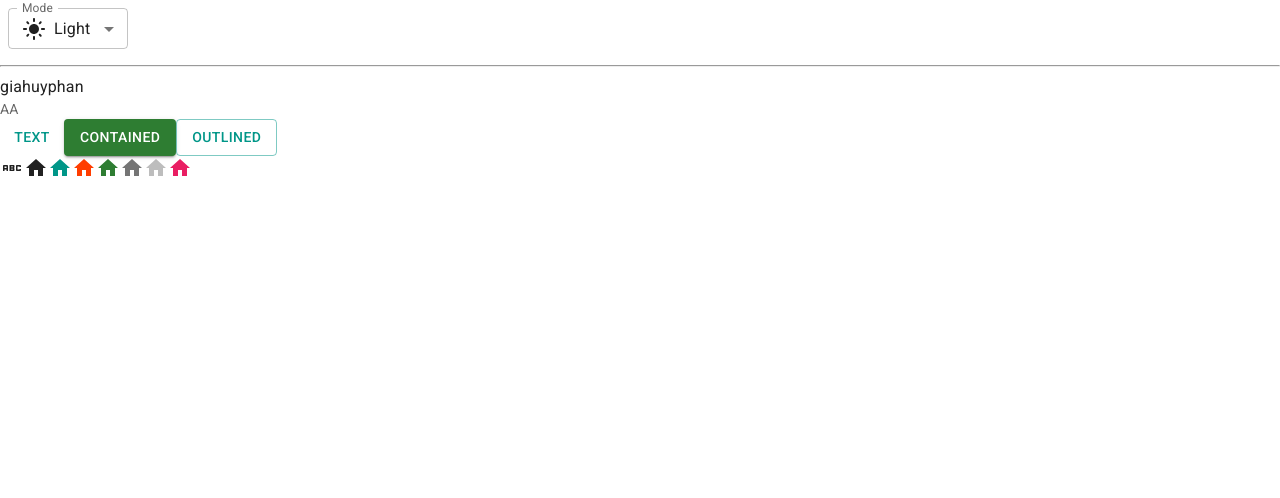
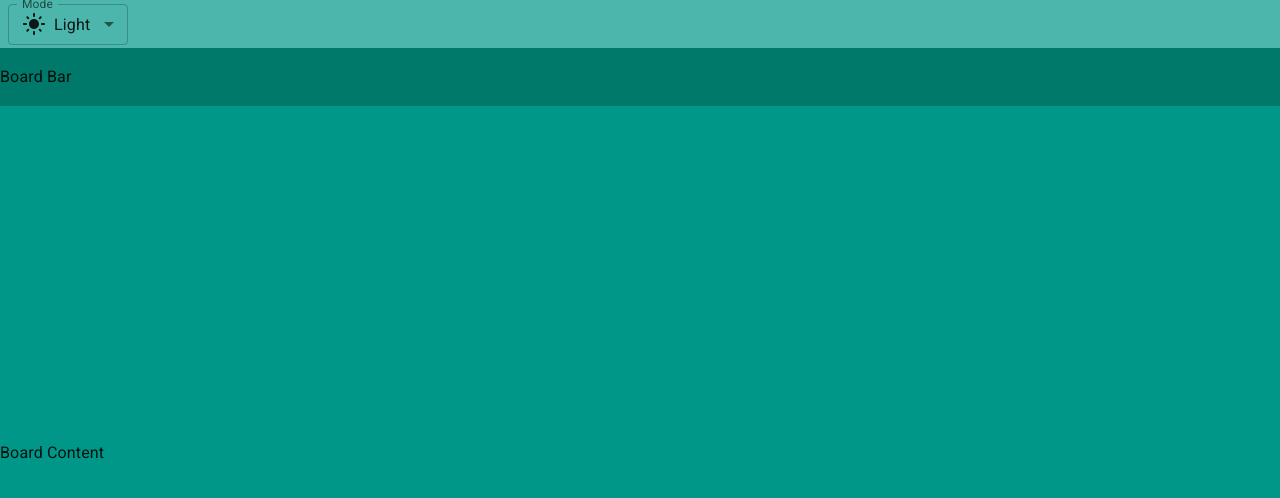
Before and after one commit to huydevpmg/trello-web, a React (Vite) app: page / in a window 1280 px wide. Shown: the top 498 px of the page. Built offline with nearby package versions, Linux system fonts and the light colour scheme.

Commit message:
layout-trello

```diff
--- a/index.html
+++ b/index.html
@@ -4,7 +4,7 @@
     <meta charset="UTF-8" />
     <link rel="icon" type="image/svg+xml" href="/vite.svg" />
     <meta name="viewport" content="width=device-width, initial-scale=1.0" />
-    <title>Vite + React</title>
+    <title>Trello Mern Stack Pro</title>
     <link
       rel="stylesheet"
       href="https://fonts.googleapis.com/css2?family=Roboto:wght@300;400;500;700&display=swap"
--- a/src/App.jsx
+++ b/src/App.jsx
@@ -1,10 +1,3 @@
-import * as React from 'react'
-import Button from '@mui/material/Button'
-import AbcIcon from '@mui/icons-material/Abc'
-import HomeIcon from '@mui/icons-material/Home'
-import { pink } from '@mui/material/colors'
-import Typography from '@mui/material/Typography'
-import useMediaQuery from '@mui/material/useMediaQuery'
 import { useColorScheme } from '@mui/material/styles'
 import InputLabel from '@mui/material/InputLabel'
 import MenuItem from '@mui/material/MenuItem'
@@ -14,6 +7,7 @@
 import SettingsBrightnessIcon from '@mui/icons-material/SettingsBrightness'
 import DarkModeOutlinedIcon from '@mui/icons-material/DarkModeOutlined'
 import Box from '@mui/material/Box'
+import Container from '@mui/material/Container'
 
 function ModeSelect() {
   const { mode, setMode } = useColorScheme()
@@ -54,46 +48,38 @@
   )
 }
 
-// function ModeToggle() {
-//   const { mode, setMode } = useColorScheme()
-//   // const prefersDarkMode = useMediaQuery('(prefers-color-scheme: dark)')
-//   // const prefersLightMode = useMediaQuery('(prefers-color-scheme: light)')
-
-//   // console.log('PreferDarkMode: ', prefersDarkMode)
-//   // console.log('PreferLightMode: ', prefersLightMode)
-
-//   return (
-//     <Button
-//       onClick={() => {
-//         setMode(mode === 'light' ? 'dark' : 'light')
-//       }}
-//     >
-//       {mode === 'light' ? 'Turn dark' : 'Turn light'}
-//     </Button>
-//   )
-// }
-
 
 function App() {
   return (
-    <>
-      <ModeSelect />
-      <hr />
-      <div>giahuyphan</div>
-      <Typography variant="body2" color="text.secondary">AA</Typography>
-      <Button variant="text">Text</Button>
-      <Button variant="contained" color='success'>Contained</Button>
-      <Button variant="outlined">Outlined</Button>
-      <br />
-      <AbcIcon />
-      <HomeIcon />
-      <HomeIcon color="primary" />
-      <HomeIcon color="secondary" />
-      <HomeIcon color="success" />
-      <HomeIcon color="action" />
-      <HomeIcon color="disabled" />
-      <HomeIcon sx={{ color: pink[500] }} />
-    </>
+    <Container disableGutters maxWidth={false} sx={{ height: '100vh' }}>
+      <Box sx={{
+        backgroundColor: 'primary.light',
+        width: '100%',
+        height: (theme) => theme.trello.appBarHeight,
+        display: 'flex',
+        alignItems: 'center'
+      }}>
+        <ModeSelect />
+      </Box>
+      <Box Box sx={{
+        backgroundColor: 'primary.dark',
+        width: '100%',
+        height: (theme) => theme.trello.boardBarHeight,
+        display: 'flex',
+        alignItems: 'center'
+      }}>
+        Board Bar
+      </Box>
+      <Box sx={{
+        backgroundColor: 'primary.main',
+        width: '100%',
+        height:  (theme) => `calc(100vh - ${theme.trello.appBarHeight} - ${theme.trello.boardBarHeight })`,
+        display: 'flex',
+        alignItems: 'center'
+      }}>
+        Board Content
+      </Box>
+    </Container>
   )
 }
 
--- a/src/main.jsx
+++ b/src/main.jsx
@@ -1,4 +1,3 @@
-import React from 'react'
 import ReactDOM from 'react-dom/client'
 import App from './App.jsx'
 import CssBaseline from '@mui/material/CssBaseline'
--- a/src/theme.js
+++ b/src/theme.js
@@ -3,6 +3,10 @@
 
 // Create a theme instance.
 const theme = extendTheme({
+  trello: {
+    appBarHeight: '48px',
+    boardBarHeight: '58px'
+  },
   colorSchemes: {
     light: {
       palette: {
```
